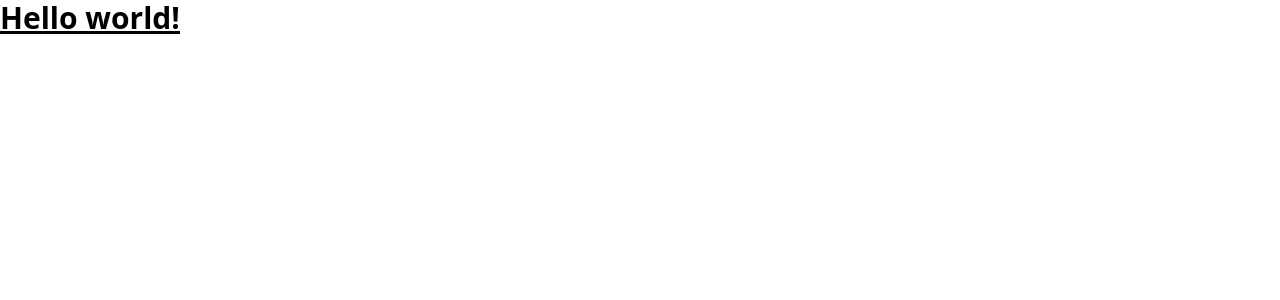
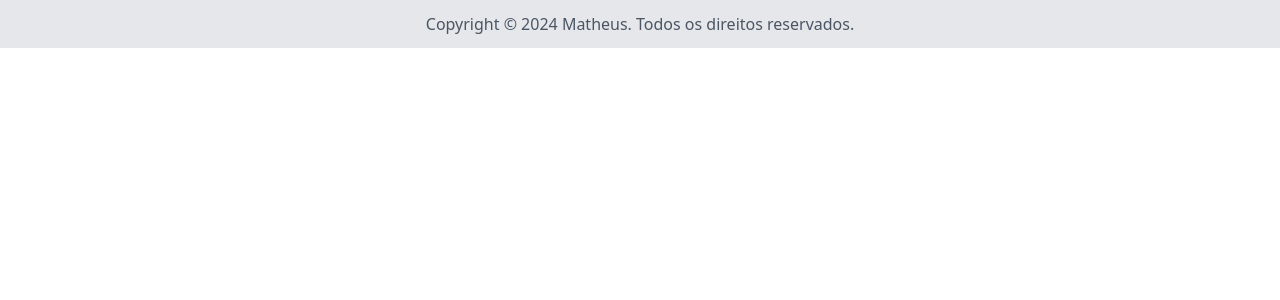
Before and after one commit to iMatheusPaula/agenda, a Vue app in the folder frontend/: page / in a window 1280 px wide. Shown: the top 300 px of the page. Built offline with nearby package versions, Linux system fonts and the light colour scheme.

Commit message:
vue start

```diff
--- a/frontend/src/App.vue
+++ b/frontend/src/App.vue
@@ -1,5 +1,9 @@
+<script setup lang="ts">
+import Footer from "@/components/Footer.vue";
+</script>
+
 <template>
-  <h1 class="text-3xl font-bold underline">
-    Hello world!
-  </h1>
+  <header class="bg-amber-200 w-full flex justify-between">
+  </header>
+  <Footer />
 </template>
--- /dev/null
+++ b/frontend/src/components/Footer.vue
@@ -0,0 +1,5 @@
+<template>
+  <div class="bg-gray-200 text-gray-600 flex justify-center p-3">
+    Copyright © 2024 Matheus. Todos os direitos reservados.
+  </div>
+</template>
```
